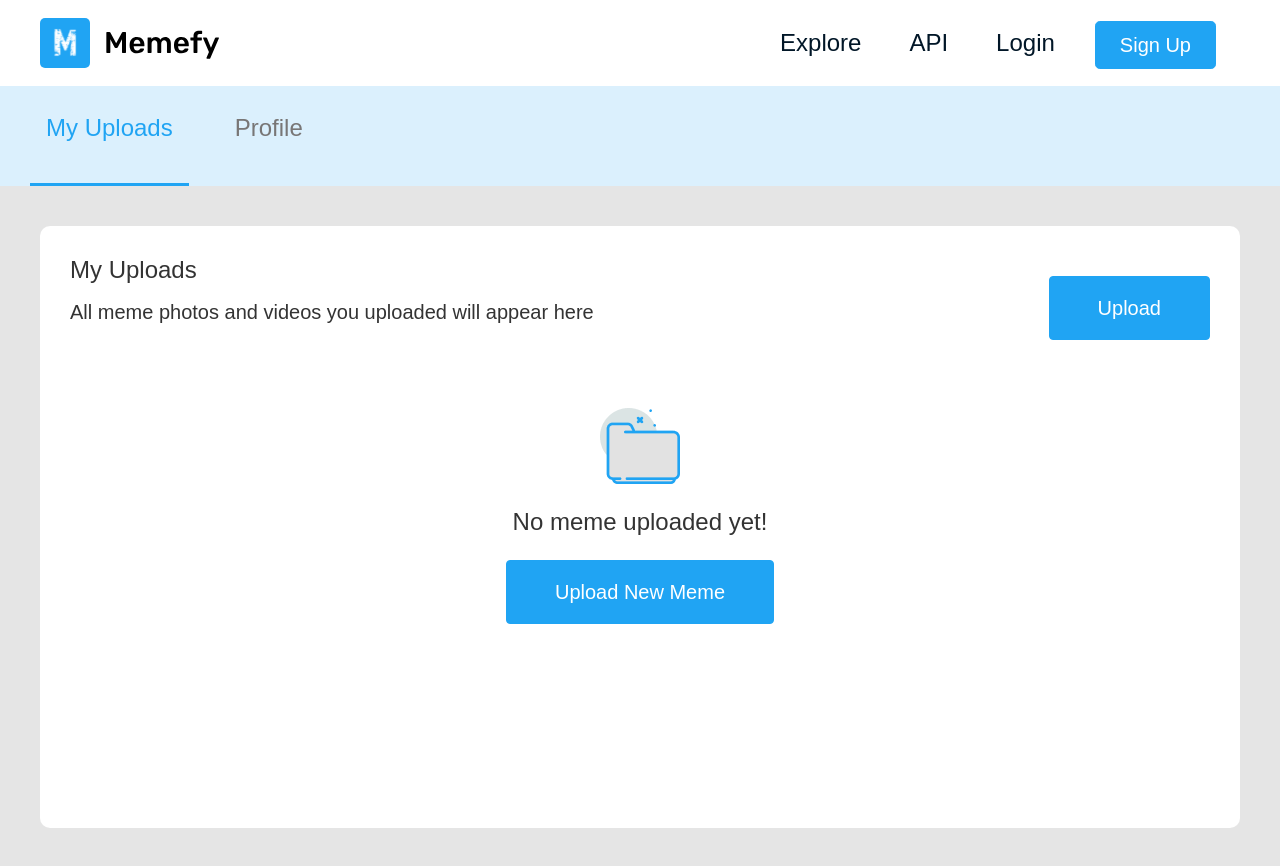
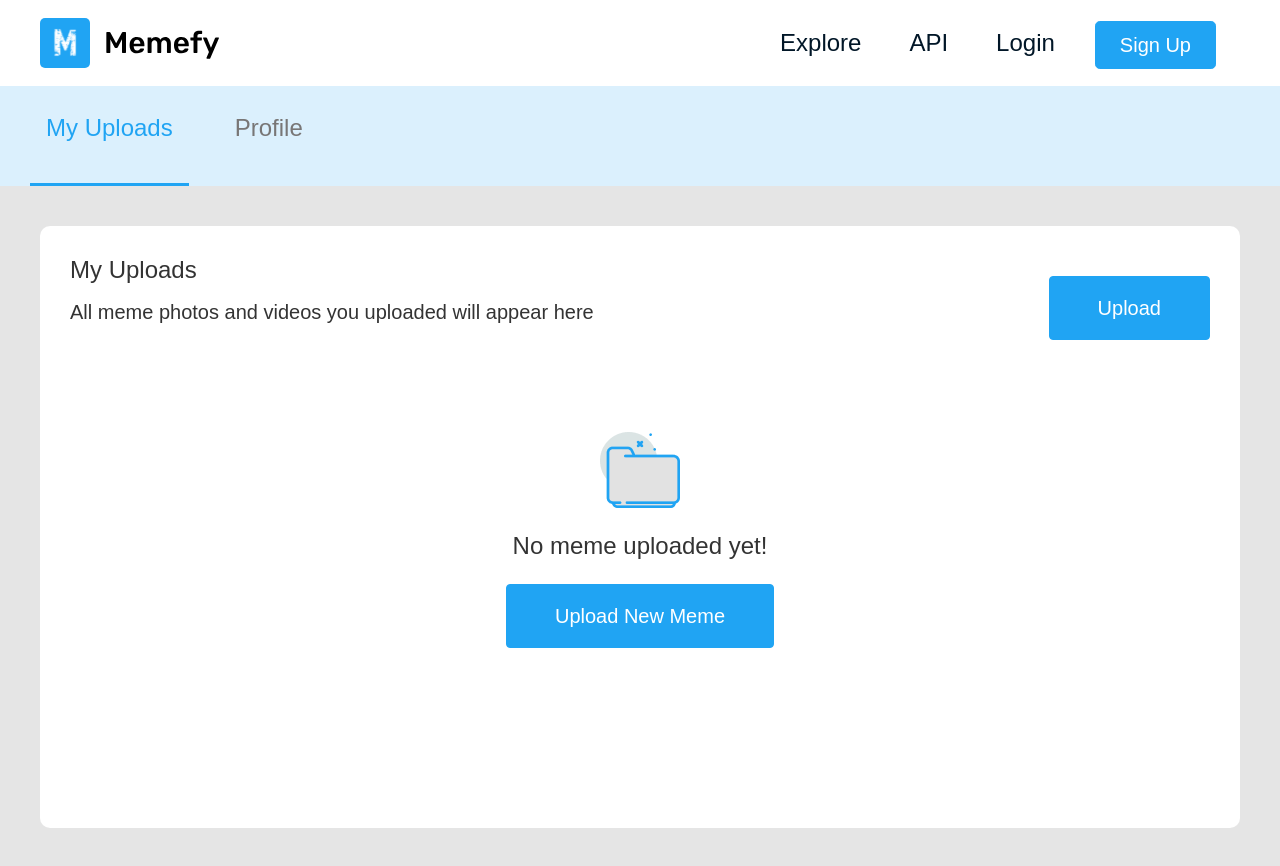
Before and after one commit to hamzzy/memefy-frontend, a React (Create React App) app: page /dashboard in a window 1280 px wide. Both pictures are taken after a click on the tab "My Uploads". Built offline with nearby package versions, Linux system fonts and the light colour scheme.

Commit message:
create new file for the upload modal

```diff
--- /dev/null
+++ b/src/components/UploadNewMemeModal.js
@@ -0,0 +1,3 @@
+import React, {useState } from 'react';
+import Modal from 'react-bootstrap/Modal';
+import {Button, Col,Row,Card,CardColumns, Image} from "react-bootstrap";
--- a/src/pages/Dashboard/dashboard.js
+++ b/src/pages/Dashboard/dashboard.js
@@ -26,8 +26,8 @@ class Dashboard extends Component {
                                     </Button>
                                 </Col>
                             </Row>
-                            <div className="d-flex flex-column align-items-center mt-5 mb-5">
-                                <Image src={Emptyfolder} className="mb-4" />
+                            <div className="d-flex flex-column align-items-center mt-5">
+                                <Image src={Emptyfolder} className="mb-4 pt-4" />
                                 <p className="color-5 fs-24 txt-prop mb-4">No meme uploaded yet!</p>
                                 <Button  type="submit" className="p-3 px-5 fs-20 btn-bg mb-5">
                                     Upload New Meme
```
